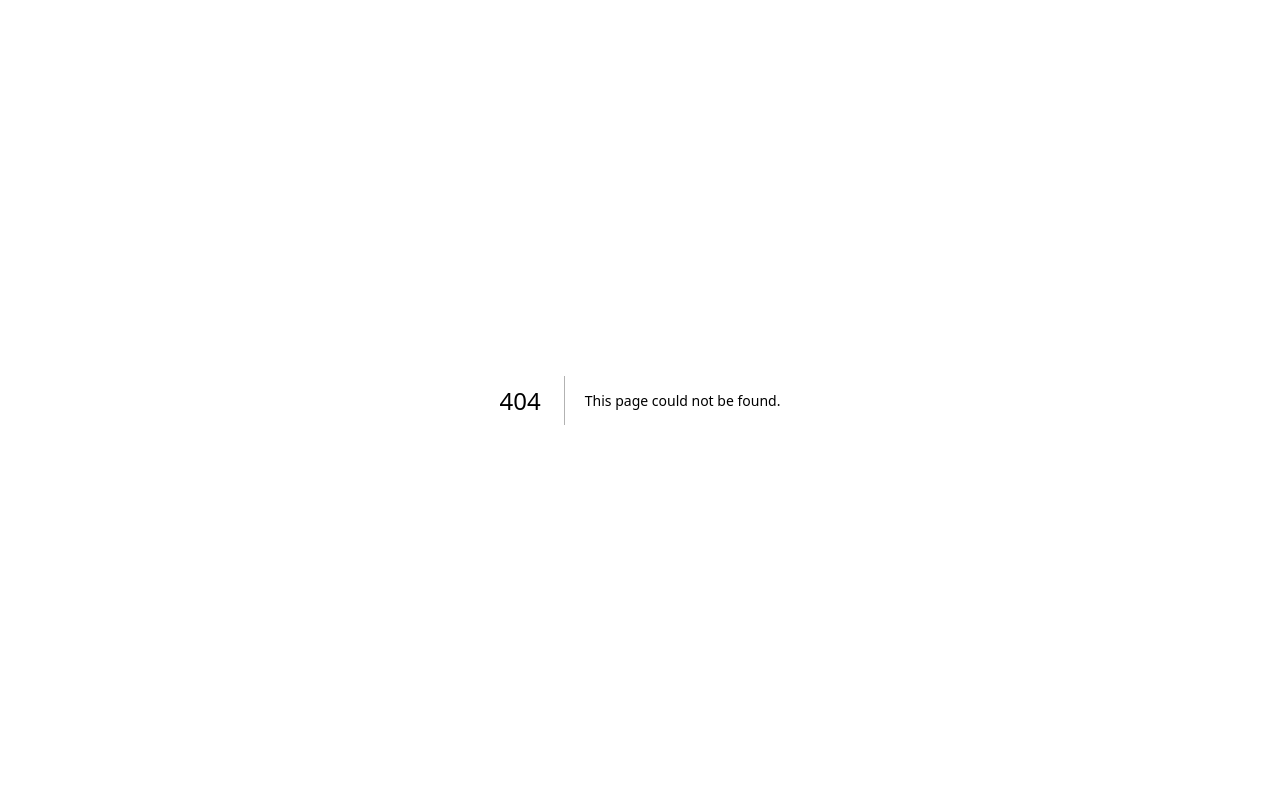
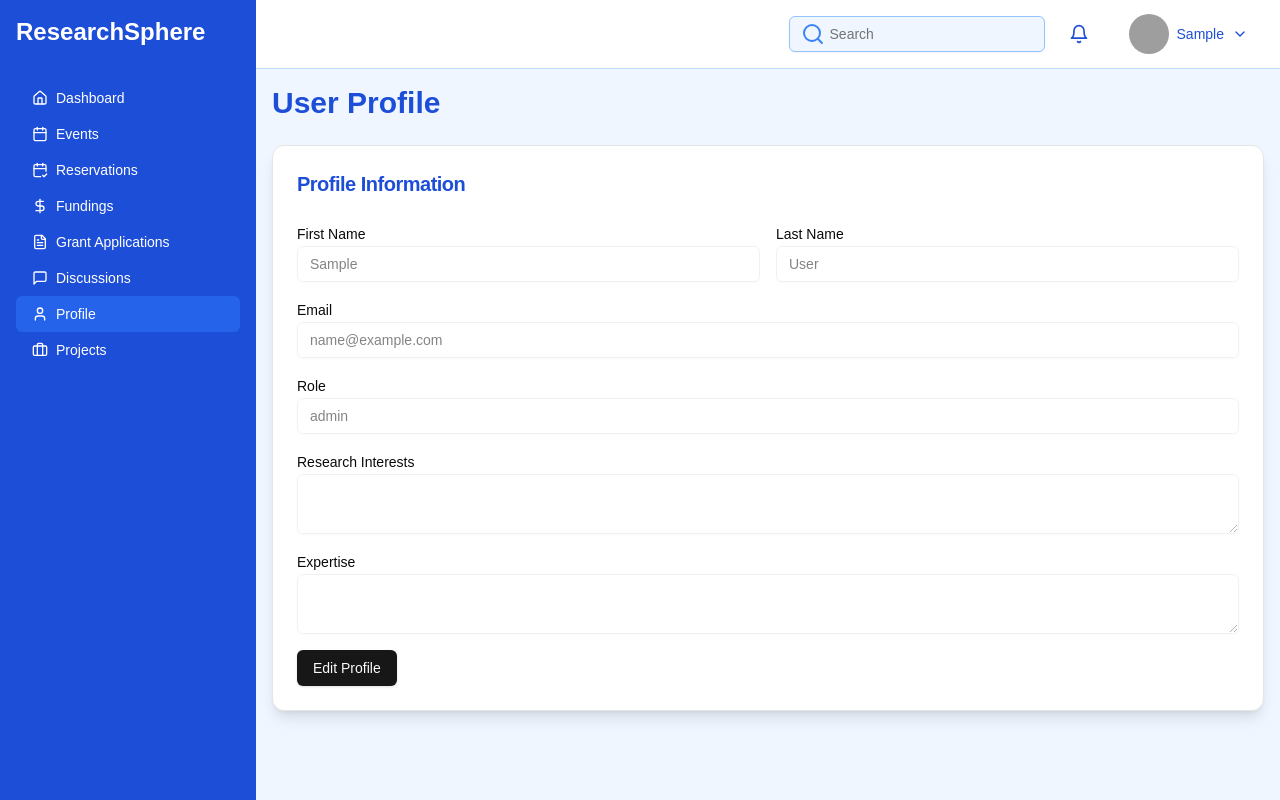
Before and after one commit to DEEP-24/wdm-research, a Next.js app: page /profile in a window 1280 px wide. Before the commit this address had no page. Built offline with nearby package versions, Linux system fonts and the light colour scheme; sample sign-in values are in the browser's storage; grey boxes are pictures that could not be loaded.

Commit message:
chore: implement profile page

```diff
--- a/app/(auth)/login/page.tsx
+++ b/app/(auth)/login/page.tsx
@@ -41,11 +41,15 @@ export default function LoginPage() {
   const router = useRouter();
 
   useEffect(() => {
-    // Always add or update the test user in localStorage
+    // Check if the test user already exists in localStorage
     const existingUsers: User[] = JSON.parse(localStorage.getItem("users") || "[]");
-    const updatedUsers = existingUsers.filter((user) => user.id !== testUser.id);
-    updatedUsers.push(testUser);
-    localStorage.setItem("users", JSON.stringify(updatedUsers));
+    const testUserExists = existingUsers.some((user) => user.id === testUser.id);
+
+    if (!testUserExists) {
+      // Only add the test user if it doesn't exist
+      existingUsers.push(testUser);
+      localStorage.setItem("users", JSON.stringify(existingUsers));
+    }
   }, []);
 
   const handleInputChange = (e: React.ChangeEvent<HTMLInputElement>) => {
--- a/app/(dashboard)/layout.tsx
+++ b/app/(dashboard)/layout.tsx
@@ -152,7 +152,7 @@ export default function DashboardLayout({ children }: { children: React.ReactNod
                 </Button>
               </DropdownMenuTrigger>
               <DropdownMenuContent align="end">
-                <DropdownMenuItem onSelect={() => router.push("/dashboard/profile")}>
+                <DropdownMenuItem onSelect={() => router.push("/profile")}>
                   Profile
                 </DropdownMenuItem>
                 <DropdownMenuItem onSelect={handleLogout}>Logout</DropdownMenuItem>
--- /dev/null
+++ b/app/(dashboard)/profile/page.tsx
@@ -0,0 +1,147 @@
+"use client";
+
+import { useState, useEffect } from "react";
+import { useRouter } from "next/navigation";
+import { Card, CardContent, CardHeader, CardTitle } from "@/components/ui/card";
+import { Input } from "@/components/ui/input";
+import { Button } from "@/components/ui/button";
+import { Label } from "@/components/ui/label";
+import { Textarea } from "@/components/ui/textarea";
+import type { User } from "@/types/user";
+import { toast } from "sonner";
+
+export default function ProfilePage() {
+  const [user, setUser] = useState<User | null>(null);
+  const [isEditing, setIsEditing] = useState(false);
+  const router = useRouter();
+
+  useEffect(() => {
+    const userString = localStorage.getItem("currentUser");
+    if (userString) {
+      setUser(JSON.parse(userString));
+    } else {
+      router.push("/login");
+    }
+  }, [router]);
+
+  const handleInputChange = (e: React.ChangeEvent<HTMLInputElement | HTMLTextAreaElement>) => {
+    const { name, value } = e.target;
+    setUser((prevUser) => ({
+      ...(prevUser as User),
+      [name]: value,
+    }));
+  };
+
+  const handleSubmit = (e: React.FormEvent) => {
+    e.preventDefault();
+    if (user) {
+      localStorage.setItem("currentUser", JSON.stringify(user));
+
+      // Update user in the users array
+      const users = JSON.parse(localStorage.getItem("users") || "[]");
+      const updatedUsers = users.map((u: User) => (u.id === user.id ? user : u));
+      localStorage.setItem("users", JSON.stringify(updatedUsers));
+
+      setIsEditing(false);
+      toast.success("Profile Updated", {
+        description: "Your profile has been successfully updated.",
+      });
+    }
+  };
+
+  if (!user) {
+    return null;
+  }
+
+  return (
+    <div className="container mx-auto p-4">
+      <h1 className="text-3xl font-bold text-blue-700 mb-6">User Profile</h1>
+      <Card className="bg-white shadow-lg">
+        <CardHeader>
+          <CardTitle className="text-xl font-semibold text-blue-700">
+            {isEditing ? "Edit Profile" : "Profile Information"}
+          </CardTitle>
+        </CardHeader>
+        <CardContent>
+          <form onSubmit={handleSubmit} className="space-y-4">
+            <div className="grid grid-cols-2 gap-4">
+              <div>
+                <Label htmlFor="firstName">First Name</Label>
+                <Input
+                  id="firstName"
+                  name="firstName"
+                  value={user.firstName}
+                  onChange={handleInputChange}
+                  disabled={!isEditing}
+                />
+              </div>
+              <div>
+                <Label htmlFor="lastName">Last Name</Label>
+                <Input
+                  id="lastName"
+                  name="lastName"
+                  value={user.lastName}
+                  onChange={handleInputChange}
+                  disabled={!isEditing}
+                />
+              </div>
+            </div>
+            <div>
+              <Label htmlFor="email">Email</Label>
+              <Input
+                id="email"
+                name="email"
+                type="email"
+                value={user.email}
+                onChange={handleInputChange}
+                disabled={!isEditing}
+              />
+            </div>
+            <div>
+              <Label htmlFor="role">Role</Label>
+              <Input
+                id="role"
+                name="role"
+                value={user.role}
+                onChange={handleInputChange}
+                disabled={!isEditing}
+              />
+            </div>
+            <div>
+              <Label htmlFor="researchInterests">Research Interests</Label>
+              <Textarea
+                id="researchInterests"
+                name="researchInterests"
+                value={user.researchInterests}
+                onChange={handleInputChange}
+                disabled={!isEditing}
+              />
+            </div>
+            <div>
+              <Label htmlFor="expertise">Expertise</Label>
+              <Textarea
+                id="expertise"
+                name="expertise"
+                value={user.expertise}
+                onChange={handleInputChange}
+                disabled={!isEditing}
+              />
+            </div>
+            {isEditing ? (
+              <div className="flex justify-end space-x-2">
+                <Button type="submit">Save Changes</Button>
+                <Button type="button" variant="outline" onClick={() => setIsEditing(false)}>
+                  Cancel
+                </Button>
+              </div>
+            ) : (
+              <Button type="button" onClick={() => setIsEditing(true)}>
+                Edit Profile
+              </Button>
+            )}
+          </form>
+        </CardContent>
+      </Card>
+    </div>
+  );
+}
--- /dev/null
+++ b/components/ui/textarea.tsx
@@ -0,0 +1,24 @@
+import * as React from "react"
+
+import { cn } from "@/lib/utils"
+
+export interface TextareaProps
+  extends React.TextareaHTMLAttributes<HTMLTextAreaElement> {}
+
+const Textarea = React.forwardRef<HTMLTextAreaElement, TextareaProps>(
+  ({ className, ...props }, ref) => {
+    return (
+      <textarea
+        className={cn(
+          "flex min-h-[60px] w-full rounded-md border border-input bg-transparent px-3 py-2 text-sm shadow-sm placeholder:text-muted-foreground focus-visible:outline-none focus-visible:ring-1 focus-visible:ring-ring disabled:cursor-not-allowed disabled:opacity-50",
+          className
+        )}
+        ref={ref}
+        {...props}
+      />
+    )
+  }
+)
+Textarea.displayName = "Textarea"
+
+export { Textarea }
```
